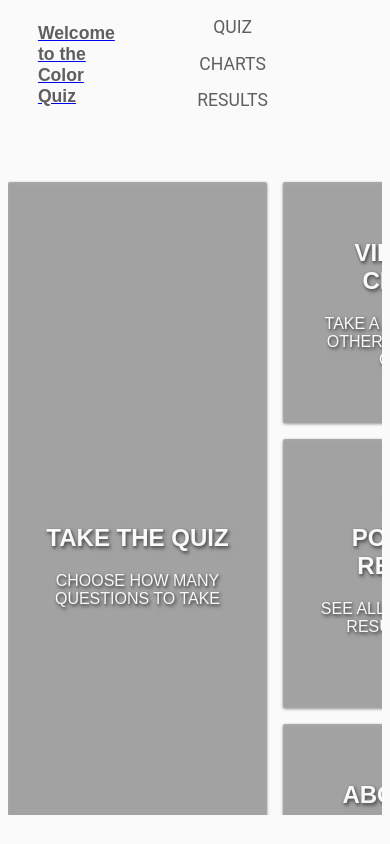
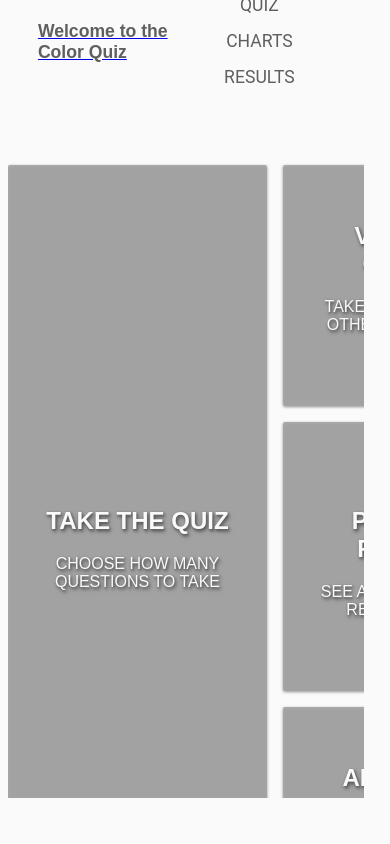
Before and after one commit to cnatsepll/CQ-REFRESH, a website: page webapp/html/home.html in a window 390 px wide. Drawn offline with Linux system fonts and the light colour scheme.

Commit message:
charting styles for mobile

```diff
--- a/webapp/css/common-styles.css
+++ b/webapp/css/common-styles.css
@@ -146,9 +146,8 @@ a h1{
 }
 
 #header{
-    height: 10vh;
-    display: grid;
-    grid-template-columns: 1fr auto;
+    height: 8vh;
+    display: flex;
     justify-items: left;
     align-items: center;
     margin-bottom: 5px;
--- a/webapp/css/home-styles.css
+++ b/webapp/css/home-styles.css
@@ -69,3 +69,19 @@
     "start results"
     "start about";
 }
+
+@media only screen and (max-width:750px) {
+    #home-block{
+        min-width: 30ch;
+        max-width: 40ch;
+        grid-template-columns:auto;
+        grid-template:
+        "start"
+        "charts"
+        "results"
+        "about";
+    }
+    .section-card-border-wrap {
+        max-width: 100%;
+  }
+}
```
